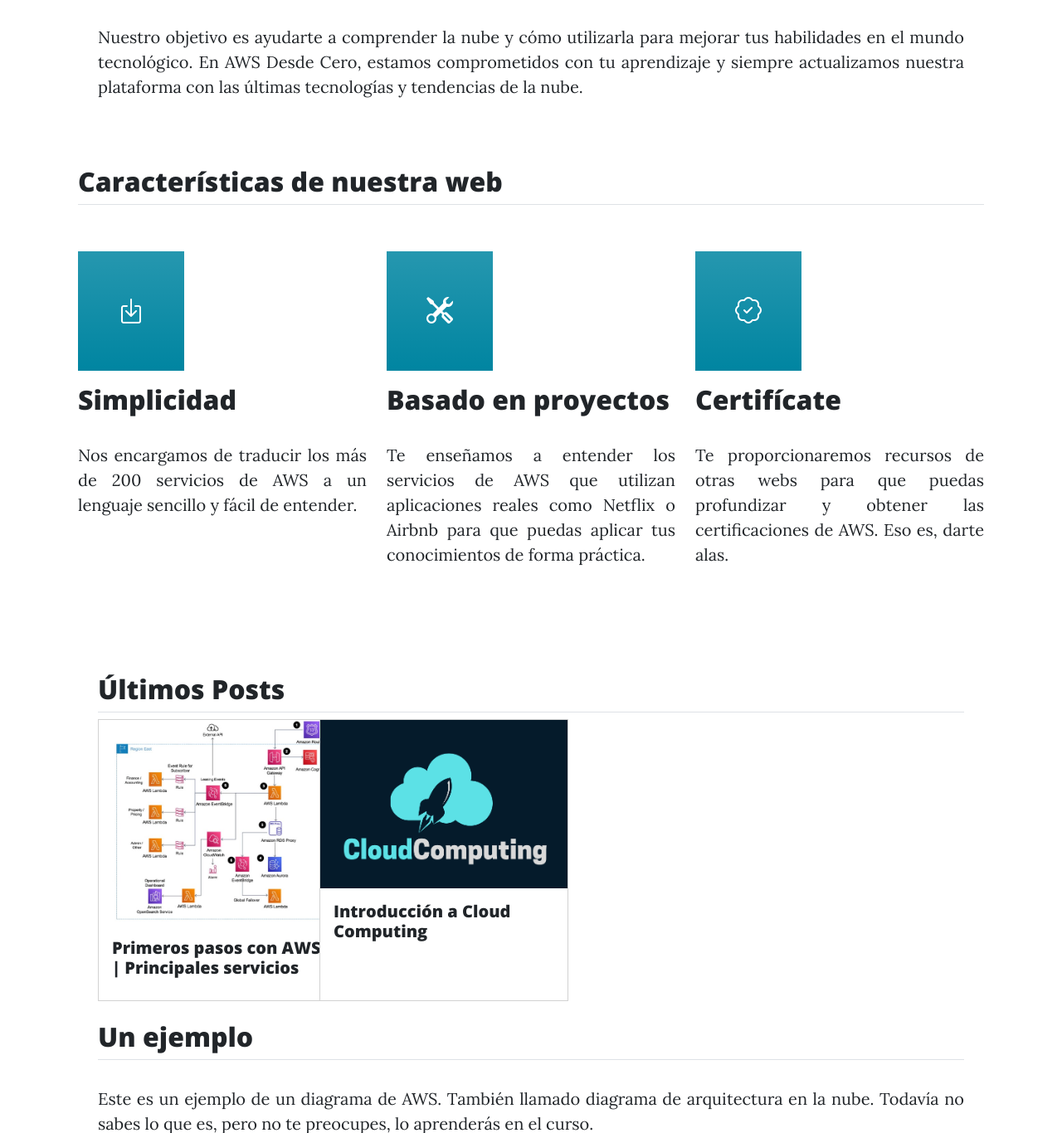
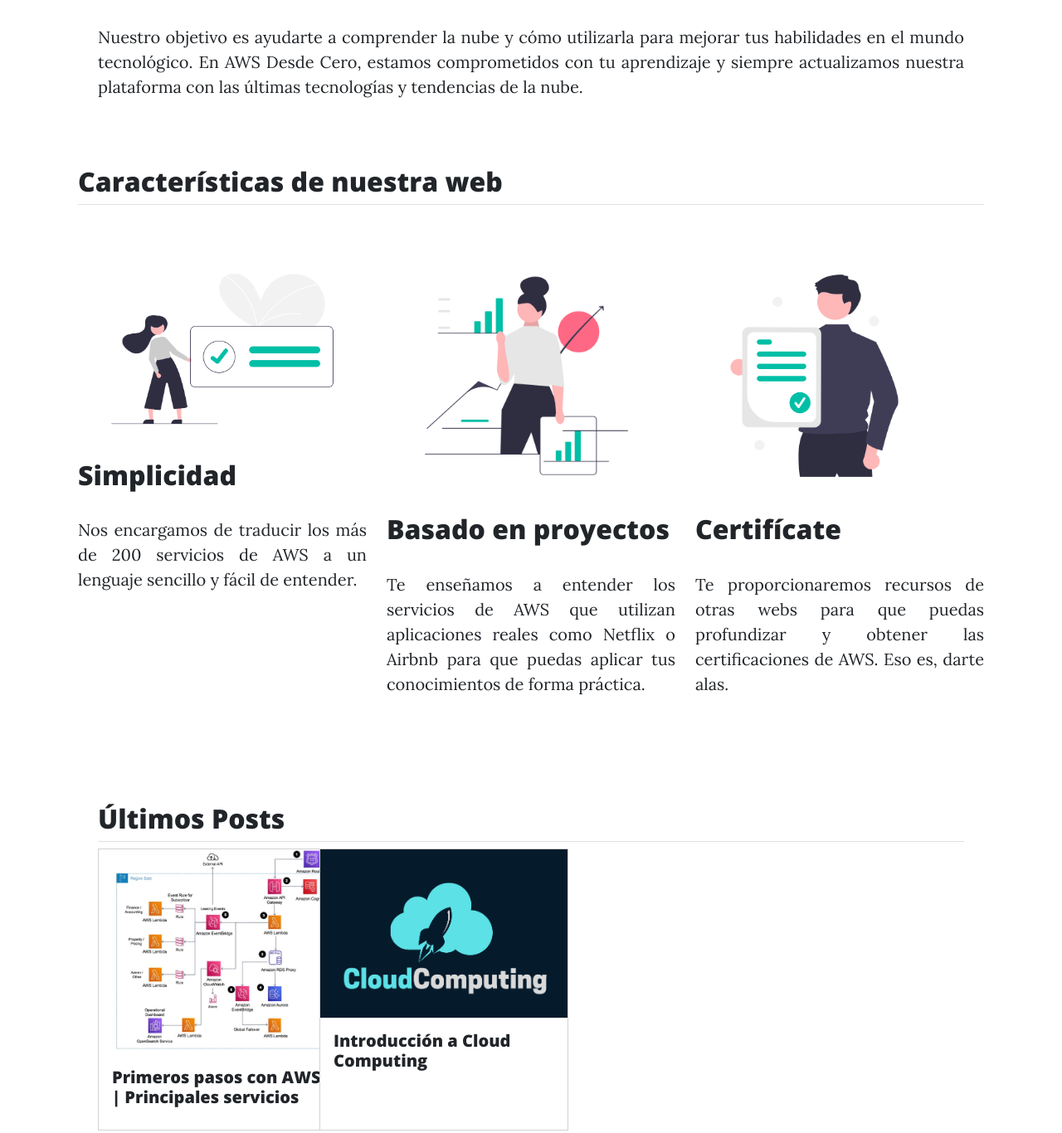
Before and after one commit to FernandoCarazoMelo/awsdesdecero, a Flask app: page / in a window 1280 px wide. Shown: the part 1554-2920 px from the top of the page at 83% size. Run offline with Flask 2, Linux system fonts and the light colour scheme; some libraries are stand-ins or nearby versions.

Commit message:
updated logos

```diff
--- a/app.py
+++ b/app.py
@@ -33,11 +33,12 @@ def contactus():
 @app.route('/aws-services/<file>.html')
 def aws_service(file):
     # return render_template('aws-services/' + file)
+    file_jpg = file
     file_name = file.split('.')[0]
     file_name = file_name.replace('-', ' ')
     # Date today in format May, 2023
     date_today = datetime.datetime.now().strftime("%B, %Y")
-    return render_template('/aws-services/aws-template.html', file_name=file_name, file=file, date = date_today)
+    return render_template('/aws-services/aws-template.html', file_name=file_name, file=file, date = date_today, file_jpg=file_jpg)
 
 @app.route('/aws-services.html')
 def aws():
@@ -46,7 +47,7 @@ def aws():
     jpg_files = sorted(jpg_files)
     # For each element, select what is between - and .png
     file_names = [f.split('.')[0] for f in  jpg_files]
-    file_no_spaces = [f.replace(' ', '-') for f in file_names]
+    file_no_spaces = [f.replace(' ', '-') for f in  file_names]
     file_names = [f.split('-')[1] for f in file_names]
     file_names_no_spaces = [f.replace(' ', '-') for f in file_names]
 
--- a/templates/aws-services/aws-template.html
+++ b/templates/aws-services/aws-template.html
@@ -11,6 +11,8 @@
         <div class="row gx-4 gx-lg-5 justify-content-center">
             <div class="col-md-10 col-lg-8 col-xl-7">
 
+                <img src=" {{ url_for('static', filename= file ) }}" alt="">
+                <p>{{ 'img/aws/' + file_jpg + '.png' }}</p>
                 {% include "aws-services/" + file + ".html"%}
                 <p class="post-meta">
                     Posted by
--- a/templates/index.html
+++ b/templates/index.html
@@ -44,37 +44,30 @@ Aprendizaje en la nube - Aprende, practica, certifícate en AWS
 
 <div class="container px-4 py-5" id="featured-3">
     <h2 class="pb-2 border-bottom">Características de nuestra web</h2>
-    <div class="row g-4 py-5 row-cols-1 row-cols-lg-3">
+    <div class="row g-4 py-5 row-cols-1 row-cols-lg-3 align-items-stretch">
         <div class="feature col">
-            <div
-                class="feature-icon d-inline-flex align-items-center justify-content-center text-bg-primary bg-gradient fs-2 mb-3">
-                <i class="bi bi-box-arrow-in-down border-primary rounded-circle p-5"></i>
-
+            <div class="feature-icon mb-3">
+                <img src="{{ url_for('static', filename='img/simple.png') }}" alt="" class="img-fluid" style="max-height: 300px;">
             </div>
             <h3 class="fs-2">Simplicidad</h3>
             <p>Nos encargamos de traducir los más de 200 servicios de AWS a un lenguaje sencillo y fácil de entender.
             </p>
         </div>
         <div class="feature col">
-            <div
-                class="feature-icon d-inline-flex align-items-center justify-content-center text-bg-primary bg-gradient fs-2 mb-3">
-                <i class="bi bi-tools border-primary rounded-circle p-5"></i>
+            <div class="feature-icon mb-3">
+                <img src="{{ url_for('static', filename='img/project.png') }}" alt="" class="img-fluid" style="max-height: 300px;">
             </div>
             <h3 class="fs-2">Basado en proyectos</h3>
             <p>Te enseñamos a entender los servicios de AWS que utilizan aplicaciones reales como Netflix o Airbnb para
                 que puedas aplicar tus conocimientos de forma práctica.</p>
         </div>
         <div class="feature col">
-            <div
-                class="feature-icon d-inline-flex align-items-center justify-content-center text-bg-primary bg-gradient fs-2 mb-3">
-
-                <i class="bi bi-patch-check border-primary rounded-circle p-5"></i>
-
+            <div class="feature-icon mb-3">
+                <img src="{{ url_for('static', filename='img/certificate.png') }}" alt="" class="img-fluid" style="max-height: 300px;">
             </div>
             <h3 class="fs-2">Certifícate</h3>
             <p>Te proporcionaremos recursos de otras webs para que puedas profundizar y obtener las certificaciones de
                 AWS. Eso es, darte alas.</p>
-            </a>
         </div>
     </div>
 </div>
```
Also changed, not shown: static/img/certificate.png (added), static/img/project.png (added), static/img/simple.png (added).
